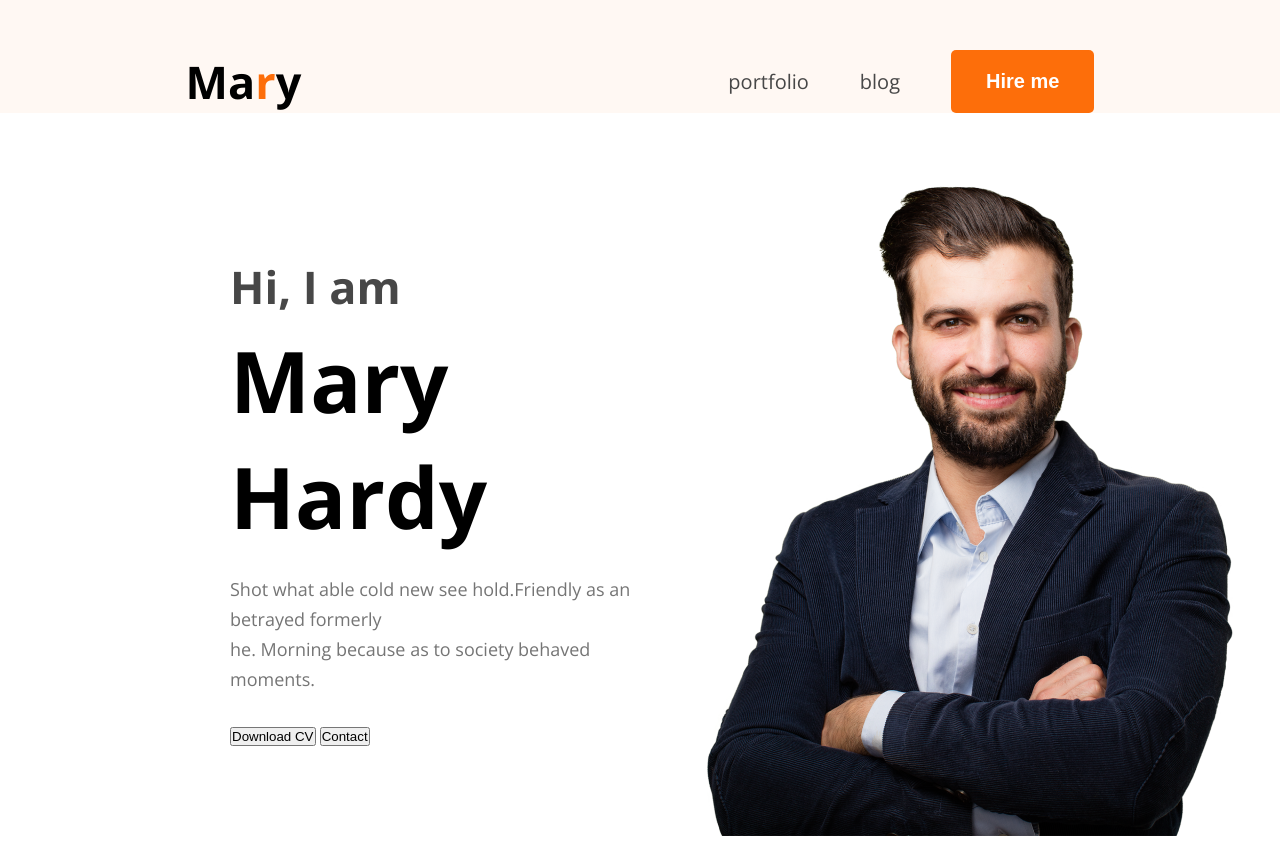
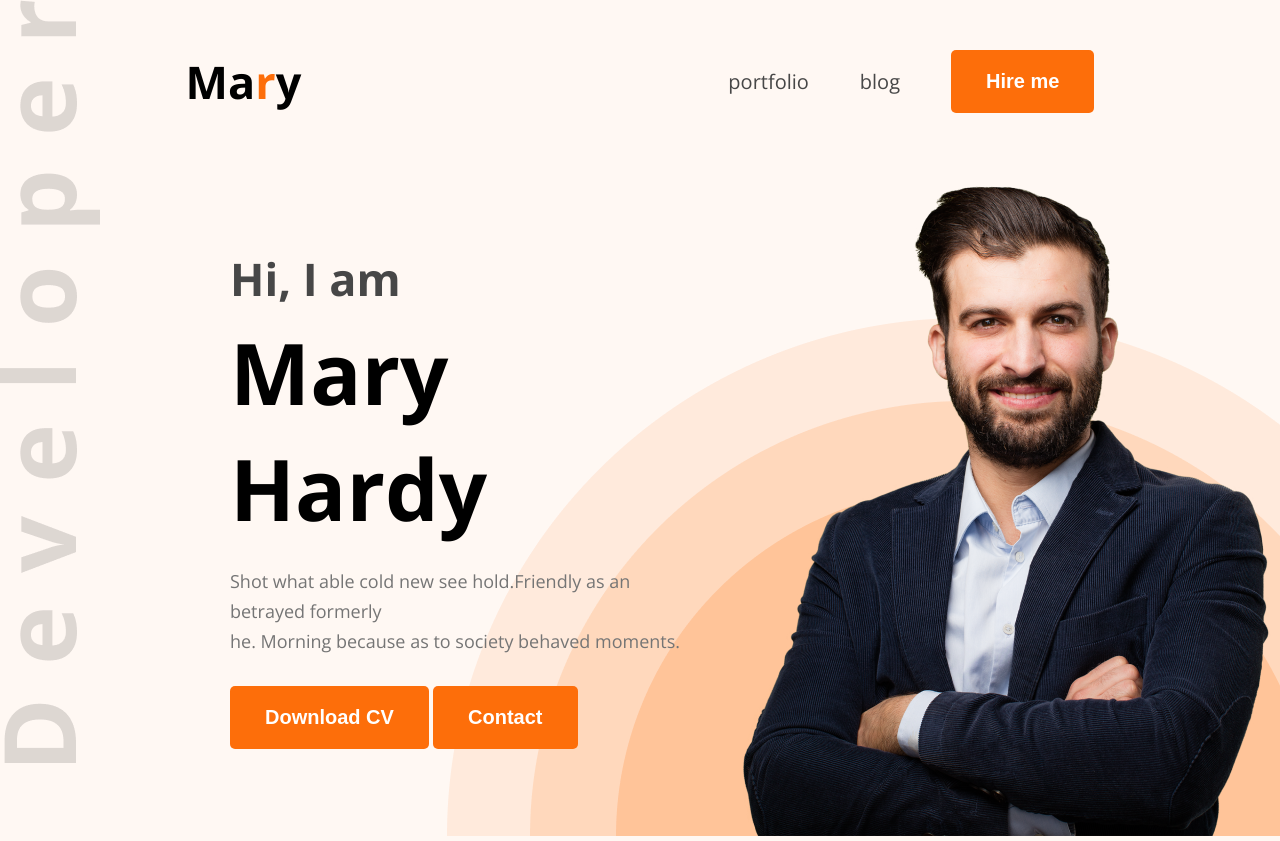
Before and after one commit to Symoon74/my-portfolio, a plain HTML site: page index.html in a window 1280 px wide. Drawn offline with nearby package versions, Linux system fonts and the light colour scheme.

Commit message:
banner and header designed according to figma

```diff
--- a/Styles/portfolio.css
+++ b/Styles/portfolio.css
@@ -1,8 +1,18 @@
 /* shared style */
+
 *{
     margin: 0;
     padding: 0;
     box-sizing: border-box;
+}
+ body{
+    max-width: 1600px;
+    max-height: 837px;
+    background: url("/images/developer.png"), url("/images/header_bg.png"), #FFF8F3;
+    background-position: top left, bottom right;
+    background-repeat: no-repeat;
+
+
 }
 .font-open-sans{
 
@@ -27,15 +37,19 @@
    color: white;
    font-weight: bold;
    border-radius: 5px;
+   cursor: pointer;
 }
 
 
 
-/* main style */
+ /*main style */
 
  .font-open-sans header{
-     background-color: #FFF8F3;
+
+
     padding-top: 50px;
+
+
 
 
 }
@@ -63,14 +77,17 @@ nav a{
 
 #banner{
     /* border: 1px solid red; */
-    margin: 47px 38px 0 230px;
+    margin: 47px 2px 0 230px;
     display: flex;
     justify-content: space-between;
     align-items: center;
 
+
+
 }
-.banner-content{
+ #banner .banner-content{
    max-width: 585px;
+
 }
 .banner-content h2{
     font-size: 45px;
@@ -79,16 +96,21 @@ nav a{
     margin-bottom:5px ;
 
 }
-.banner-content h1{
+#banner .banner-content h1{
     font-size: 85px;
     font-weight: bold;
     color: black;
     margin-bottom: 20px;
 }
-.banner-content p{
+#banner .banner-content p{
     font-size: 18px;
     color: #757575;
     line-height: 30px;
     margin-bottom:30px;
 
 }
+ #banner .banner-img img{
+    max-width: 584px;
+    vertical-align: middle;
+
+}
--- a/index.html
+++ b/index.html
@@ -28,8 +28,8 @@
             <h1>Mary Hardy</h1>
             <p>Shot what able cold new see hold.Friendly as an betrayed formerly <br> he. Morning because as to society behaved moments.  </p>
             <div>
-                <button>Download CV</button>
-                <button>Contact</button>
+                <button class="btn">Download CV</button>
+                <button class="btn">Contact</button>
             </div>
         </div>
         <div class="banner-img">
```
